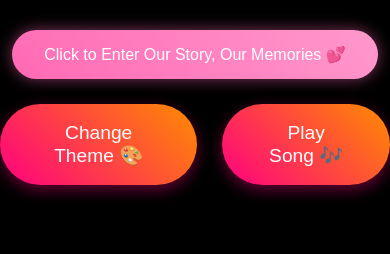
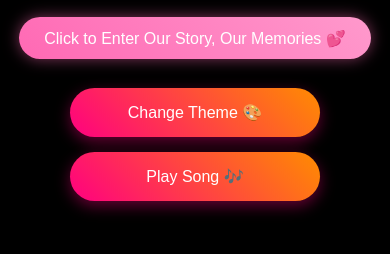
Before and after one commit to Arbaz-Ahmad95/lollo, a plain HTML site: page index.html in a window 390 px wide. Shown: the part 404-658 px from the top of the page. Drawn offline with nearby package versions, Linux system fonts and the light colour scheme.

Commit message:
Update style.css

```diff
--- a/style.css
+++ b/style.css
@@ -111,7 +111,29 @@ h1 {
 }
 
 @media (max-width: 768px) {
-    h1 { font-size: 2rem; }
-    .greeting { font-size: 1.2rem; }
-    .cta-button { font-size: 1rem; }
+   h1 {
+        font-size: 2rem;
+    }
+
+    .greeting {
+        font-size: 1.2rem;
+    }
+
+    .cta-button {
+        font-size: 1rem;
+        padding: 0.8rem 1.6rem;
+    }
+
+    .btn {
+        font-size: 1rem;
+        padding: 15px 35px;
+        width: 100%; /* Makes button full-width on small screens */
+        max-width: 250px; /* Prevents it from getting too wide */
+    }
+
+    .btn-container {
+        flex-direction: column; /* Stacks buttons vertically */
+        align-items: center;
+        gap: 15px;
+    }
 }
```
